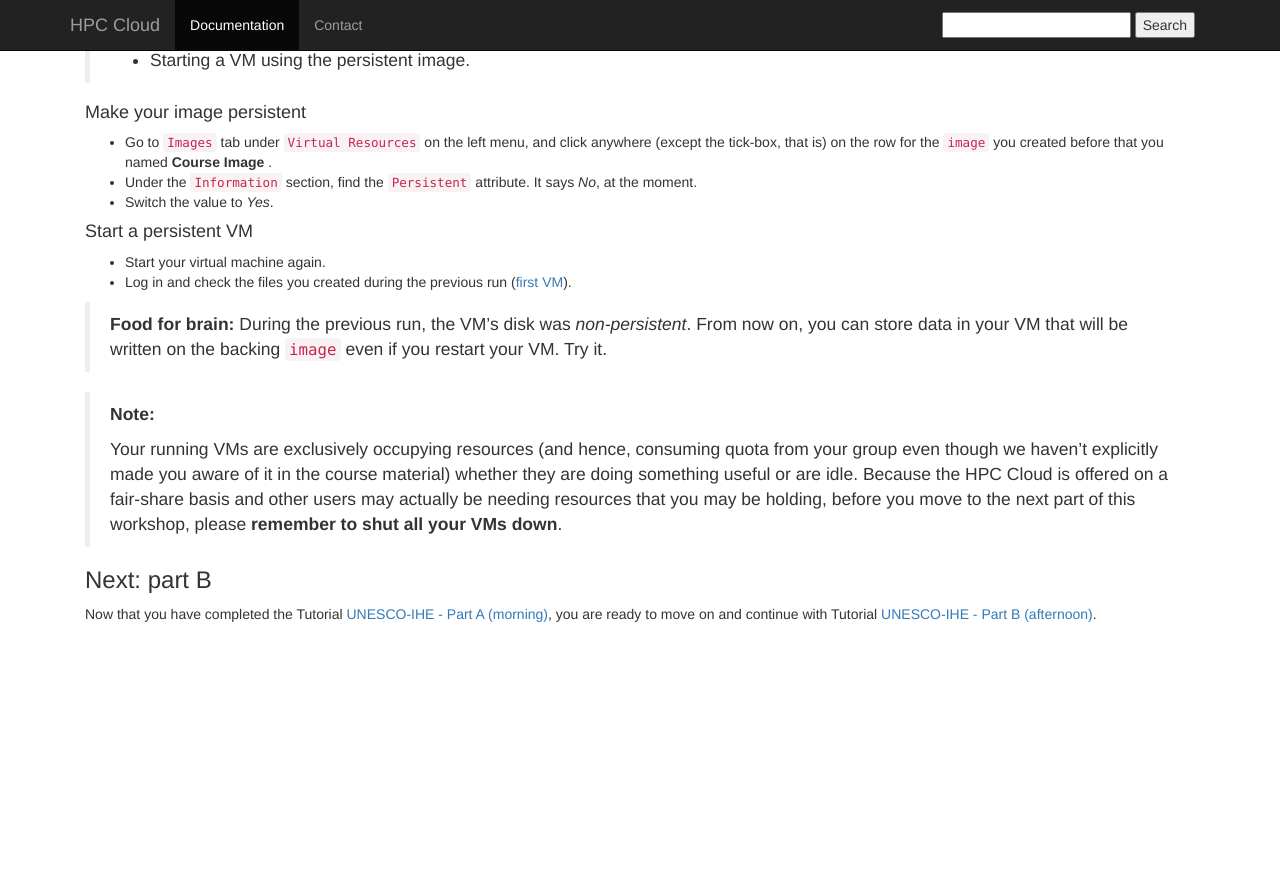
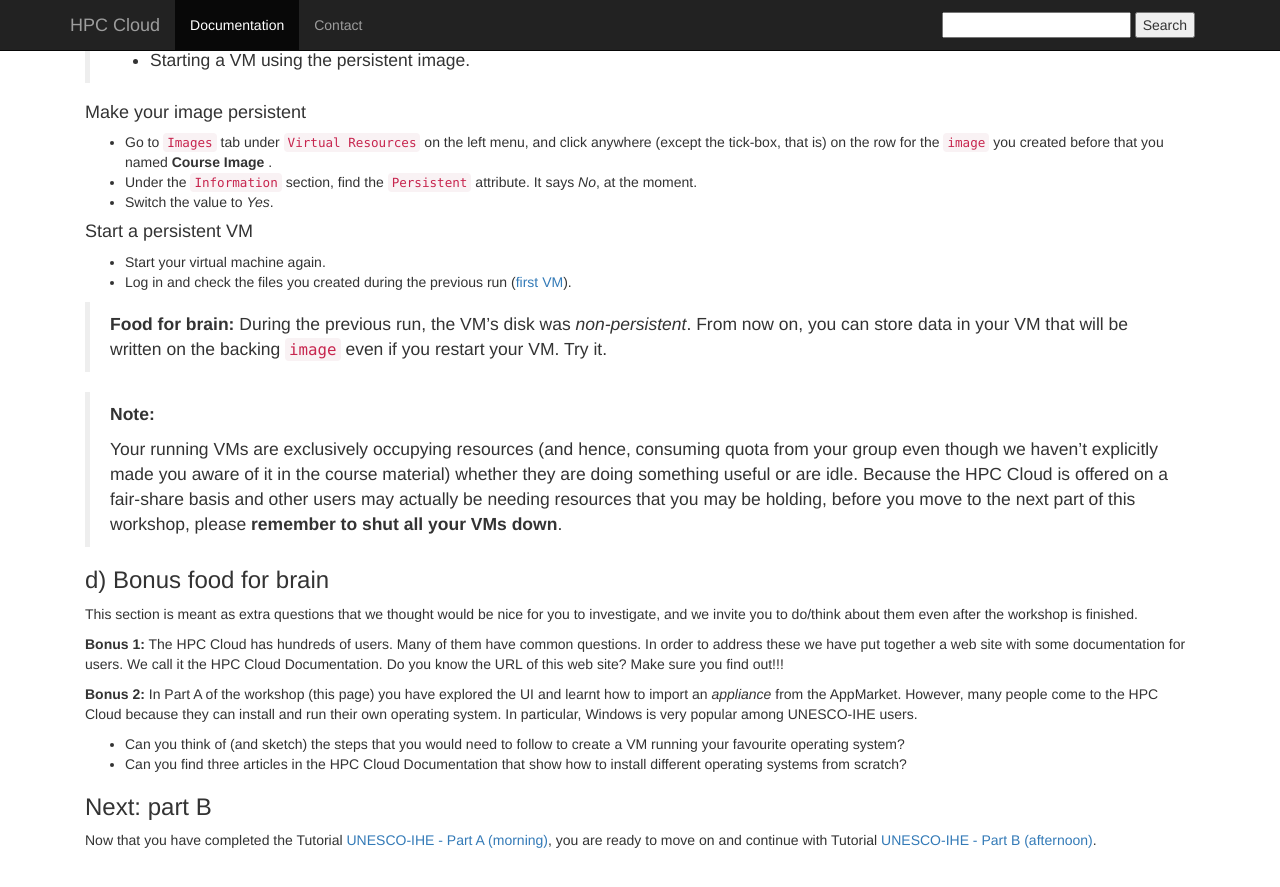
Before and after one commit to sara-nl/clouddocs, a Jekyll site: the page built from wshop-uihe-part-A-2015-Dec-11.markdown, in a window 1280 px wide and 900 px high, scrolled down 4918 px. Shown: the top 887 px of the window. Built offline with Jekyll 4.4.1, drawn with Linux system fonts in a browser that asks for light colours; nearby versions of some CDN libraries; before the commit the page ends 5592 px from its top, so only the background shows below that; some of the changed text lies outside the part shown.

Commit message:
Re-numbered sections and added bonus questions
- Re-numbered sections (letters instead of numbers)
- Added a fourth section d), with extra food for brain questions

```diff
--- a/wshop-uihe-part-A-2015-Dec-11.markdown
+++ b/wshop-uihe-part-A-2015-Dec-11.markdown
@@ -272,5 +272,15 @@
 >
 > Your running VMs are exclusively occupying resources (and hence, consuming quota from your group even though we haven't explicitly made you aware of it in the course material) whether they are doing something useful or are idle. Because the HPC Cloud is offered on a fair-share basis and other users may actually be needing resources that you may be holding, before you move to the next part of this workshop, please **remember to shut all your VMs down**.
 
+### <a name="4.-Bonus"></a> d) Bonus food for brain
+
+This section is meant as extra questions that we thought would be nice for you to investigate, and we invite you to do/think about them even after the workshop is finished.
+
+**Bonus 1:** The HPC Cloud has hundreds of users. Many of them have common questions. In order to address these we have put together a web site with some documentation for users. We call it the HPC Cloud Documentation. Do you know the URL of this web site? Make sure you find out!!!
+
+**Bonus 2:** In Part A of the workshop (this page) you have explored the UI and learnt how to import an _appliance_ from the AppMarket. However, many people come to the HPC Cloud because they can install and run their own operating system. In particular, Windows is very popular among UNESCO-IHE users.
+  * Can you think of (and sketch) the steps that you would need to follow to create a VM running your favourite operating system?
+  * Can you find three articles in the HPC Cloud Documentation that show how to install different operating systems from scratch?
+
 ### Next: part B
 Now that you have completed the Tutorial [UNESCO-IHE - Part A (morning)](wshop-uihe-part-A-2015-Dec-11), you are ready to move on and continue with Tutorial [UNESCO-IHE - Part B (afternoon)](wshop-uihe-part-B-2015-Dec-11).
```
Also changed, not shown: other parts of wshop-uihe-part-A-2015-Dec-11.markdown (+3 -3 lines).
